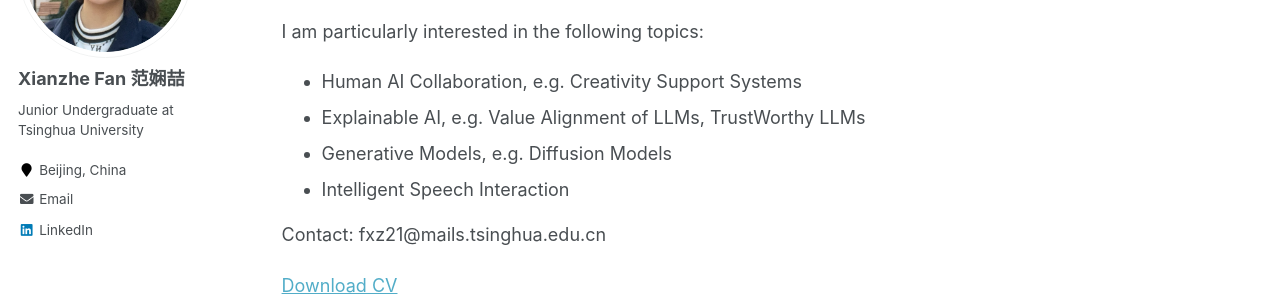
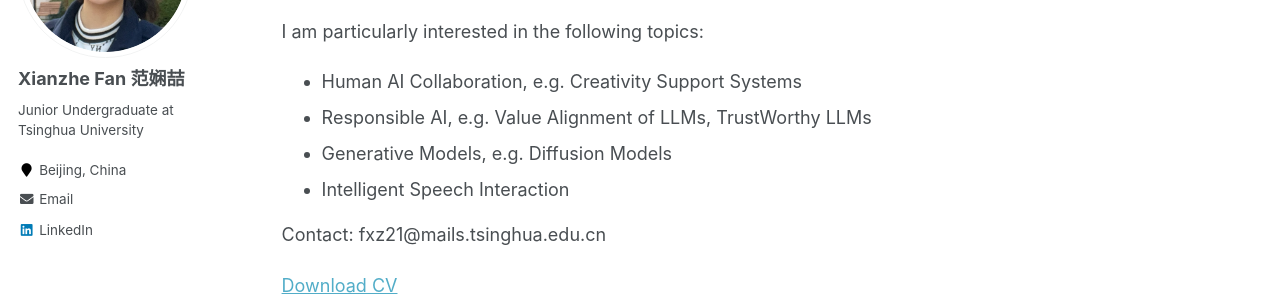
Before and after one commit to XianzheFan/XianzheFan.github.io, a Jekyll site: the page built from _pages/about.md, in a window 1280 px wide and 900 px high, scrolled down 333 px. Shown: the part 153-453 px from the top of the window. Built offline with Jekyll 4.4.1, drawn with Linux system fonts in a browser that asks for light colours.

Commit message:
Add files via upload

```diff
--- a/_pages/about.md
+++ b/_pages/about.md
@@ -18,7 +18,7 @@ My research interests lie in the area of Human-Computer Interaction (HCI).
 
 I am particularly interested in the following topics:
 * Human AI Collaboration, e.g. Creativity Support Systems
-* Explainable AI, e.g. Value Alignment of LLMs, TrustWorthy LLMs
+* Responsible AI, e.g. Value Alignment of LLMs, TrustWorthy LLMs
 * Generative Models, e.g. Diffusion Models
 * Intelligent Speech Interaction
 
```
